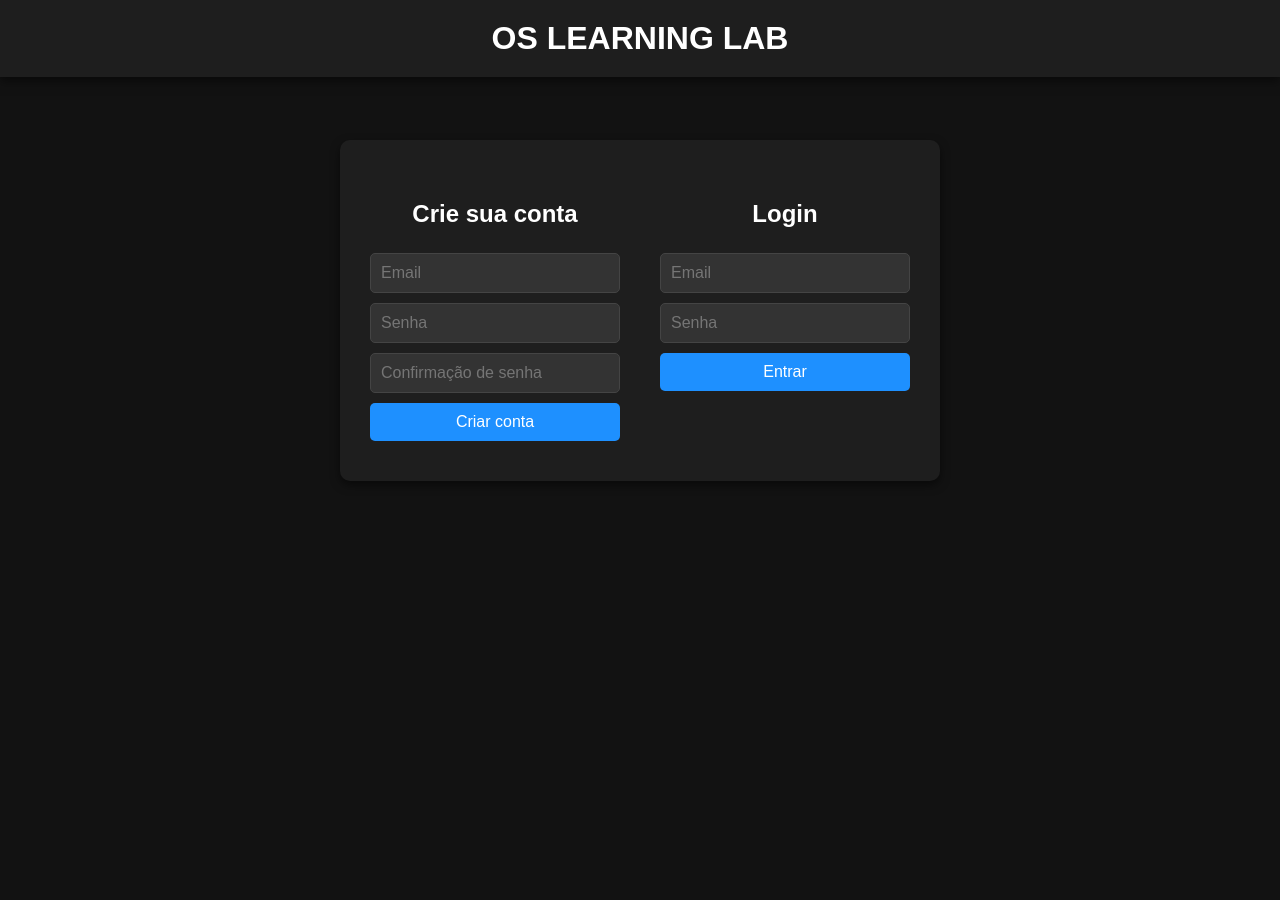
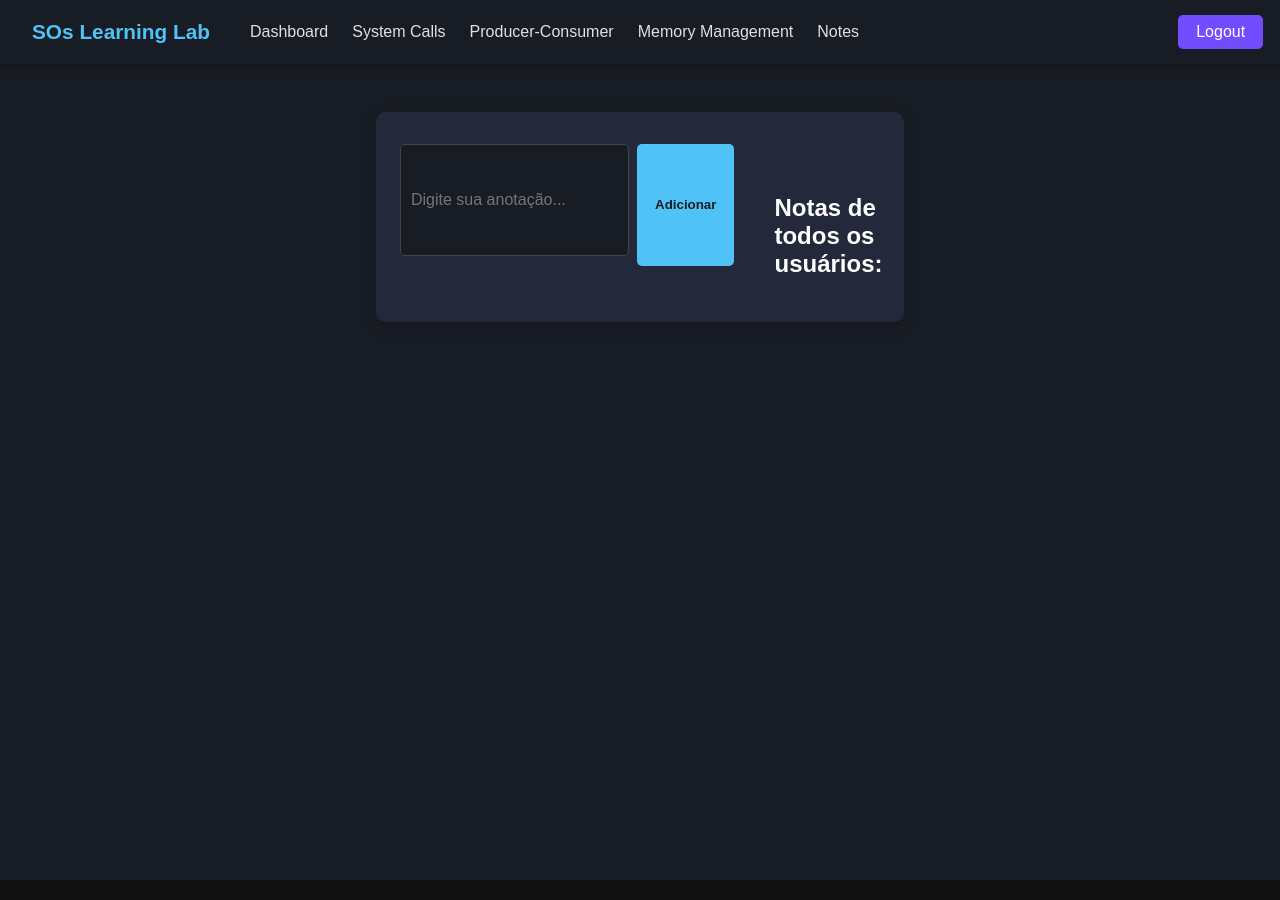
Before and after one commit to LHuss31/SOs_Project, a React (Vite) app: page / in a window 1280 px wide. Built offline with nearby package versions, Linux system fonts and the light colour scheme.

Commit message:
notes funcionando +- e algumas navegações

```diff
--- a/src/components/NavBar.jsx
+++ b/src/components/NavBar.jsx
@@ -15,7 +15,7 @@ export default function NavBar() {
       <div className="navbar-title">SOs Learning Lab</div>
       <div className="navbar-links">
         <Link to="/dashboard">Dashboard</Link>
-        <Link to="/system-calls">System Calls</Link>
+        <Link to="/SystemCalls">System Calls</Link>
         <Link to="/producer-consumer">Producer-Consumer</Link>
         <Link to="/memory-management">Memory Management</Link>
         <Link to="/Notes">Notes</Link>
--- a/src/main.jsx
+++ b/src/main.jsx
@@ -9,8 +9,9 @@ createRoot(document.getElementById('root')).render(
   <StrictMode>
     <BrowserRouter>
        <Routes>
-        <Route path="/" element={<LoginCadastro />} />
+        <Route path="/" element={<Notes />} />
           <Route path="/Notes" element={<Notes />} />
+          <Route path="/SystemCalls" element={<SystemCallsPage />} />
       </Routes>
     </BrowserRouter>
   </StrictMode>,
--- a/src/pages/LoginCadastro.jsx
+++ b/src/pages/LoginCadastro.jsx
@@ -18,14 +18,14 @@ function Conta() {
         }
         // Simula cadastro e navega para Notes
         localStorage.setItem('token', 'fake-token');
-        navigate('/Notes');
+        navigate('/SystemCalls');
     };
 
     const handleLogin = (e) => {
         e.preventDefault();
         // Simula login e navega para Notes
         localStorage.setItem('token', 'fake-token');
-        navigate('/Notes');
+        navigate('/SystemCalls');
     };
 
     return (
--- a/src/pages/Notes.css
+++ b/src/pages/Notes.css
@@ -0,0 +1,89 @@
+.container {
+  min-height: 100vh;
+  display: flex;
+  flex-direction: column;
+  align-items: center;
+  justify-content: flex-start;
+  padding-top: 80px; /* espaço para a navbar fixa */
+  background: #181c24;
+}
+
+.Login-container {
+  background: #23283a;
+  padding: 32px 24px;
+  border-radius: 10px;
+  box-shadow: 0 4px 16px rgba(0,0,0,0.18);
+  min-width: 340px;
+  max-width: 480px;
+  width: 100%;
+  margin-top: 32px;
+}
+
+.Login-container form {
+  display: flex;
+  gap: 8px;
+  margin-bottom: 24px;
+}
+
+.Login-container input[type="text"] {
+  flex: 1;
+  padding: 10px;
+  border: 1px solid #444;
+  border-radius: 5px;
+  background: #181c24;
+  color: #e0e0e0;
+  font-size: 1rem;
+}
+
+.Login-container button[type="submit"] {
+  padding: 10px 18px;
+  background: #4fc3f7;
+  color: #181c24;
+  border: none;
+  border-radius: 5px;
+  font-weight: bold;
+  cursor: pointer;
+  transition: background 0.2s;
+}
+
+.Login-container button[type="submit"]:hover {
+  background: #0288d1;
+  color: #fff;
+}
+
+.Login-container h2 {
+  color: #fff;
+  margin-bottom: 12px;
+}
+
+.Login-container ul {
+  list-style: none;
+  padding: 0;
+  margin: 0;
+}
+
+.Login-container li {
+  background: #181c24;
+  color: #e0e0e0;
+  border-radius: 5px;
+  padding: 8px 12px;
+  margin-bottom: 10px;
+  display: flex;
+  align-items: center;
+}
+
+.Login-container li button {
+  margin-left: 12px;
+  background: #ff4d4f;
+  color: #fff;
+  border: none;
+  border-radius: 4px;
+  padding: 2px 10px;
+  cursor: pointer;
+  font-size: 0.95rem;
+  transition: background 0.2s;
+}
+
+.Login-container li button:hover {
+  background: #d9363e;
+}
--- a/src/pages/Notes.jsx
+++ b/src/pages/Notes.jsx
@@ -1,4 +1,4 @@
-import React, { useState, useEffect } from 'react';
+import React, { useState } from 'react';
 import './Notes.css';
 import NavBar from '../components/NavBar';
 
@@ -6,30 +6,15 @@ function Notes() {
   const [notes, setNotes] = useState([]);
   const [newNote, setNewNote] = useState('');
 
-  // Buscar notas do servidor ao carregar a página
-  useEffect(() => {
-    fetch('/api/notes')
-      .then(res => res.json())
-      .then(data => setNotes(data))
-      .catch(() => setNotes([]));
-  }, []);
-
-  // Adicionar nova nota
-  const handleAddNote = async (e) => {
+  const handleAddNote = (e) => {
     e.preventDefault();
     if (!newNote.trim()) return;
-    const res = await fetch('/api/notes', {
-      method: 'POST',
-      headers: { 'Content-Type': 'application/json' },
-      body: JSON.stringify({ text: newNote }),
-    });
-    if (res.ok) {
-      const note = await res.json();
-      setNotes([...notes, note]);
-      setNewNote('');
-    } else {
-      alert('Erro ao adicionar nota');
-    }
+    setNotes([...notes, { text: newNote }]);
+    setNewNote('');
+  };
+
+  const handleDeleteNote = (idxToDelete) => {
+    setNotes(notes.filter((_, idx) => idx !== idxToDelete));
   };
 
   return (
@@ -51,8 +36,22 @@ function Notes() {
             <h2>Notas de todos os usuários:</h2>
             <ul>
               {notes.map((note, idx) => (
-                <li key={note.id || idx} style={{ marginBottom: 8 }}>
-                  {note.text}
+                <li key={idx} style={{ marginBottom: 8, display: 'flex', alignItems: 'center' }}>
+                  <span style={{ flex: 1 }}>{note.text}</span>
+                  <button
+                    style={{
+                      marginLeft: 10,
+                      background: '#ff4d4f',
+                      color: '#fff',
+                      border: 'none',
+                      borderRadius: 4,
+                      padding: '2px 8px',
+                      cursor: 'pointer'
+                    }}
+                    onClick={() => handleDeleteNote(idx)}
+                  >
+                    Apagar
+                  </button>
                 </li>
               ))}
             </ul>
```
